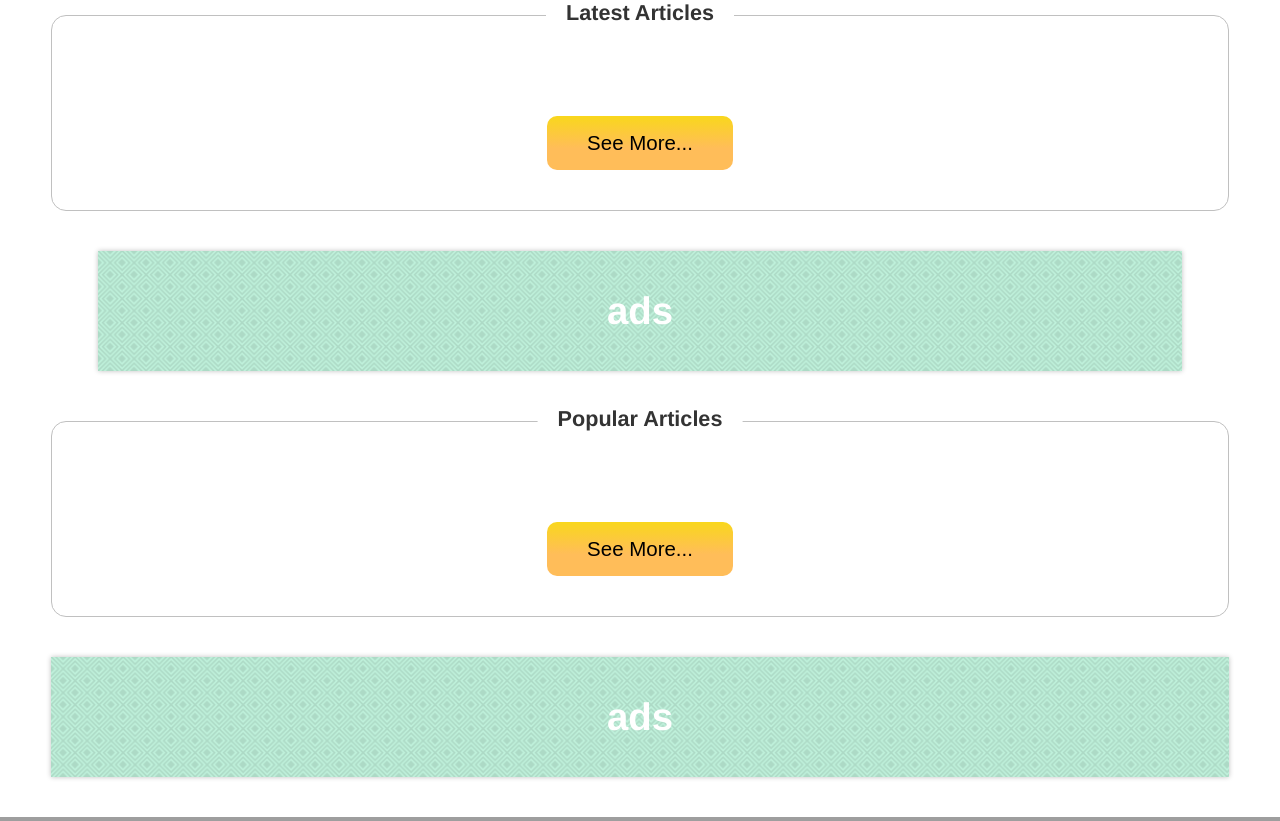
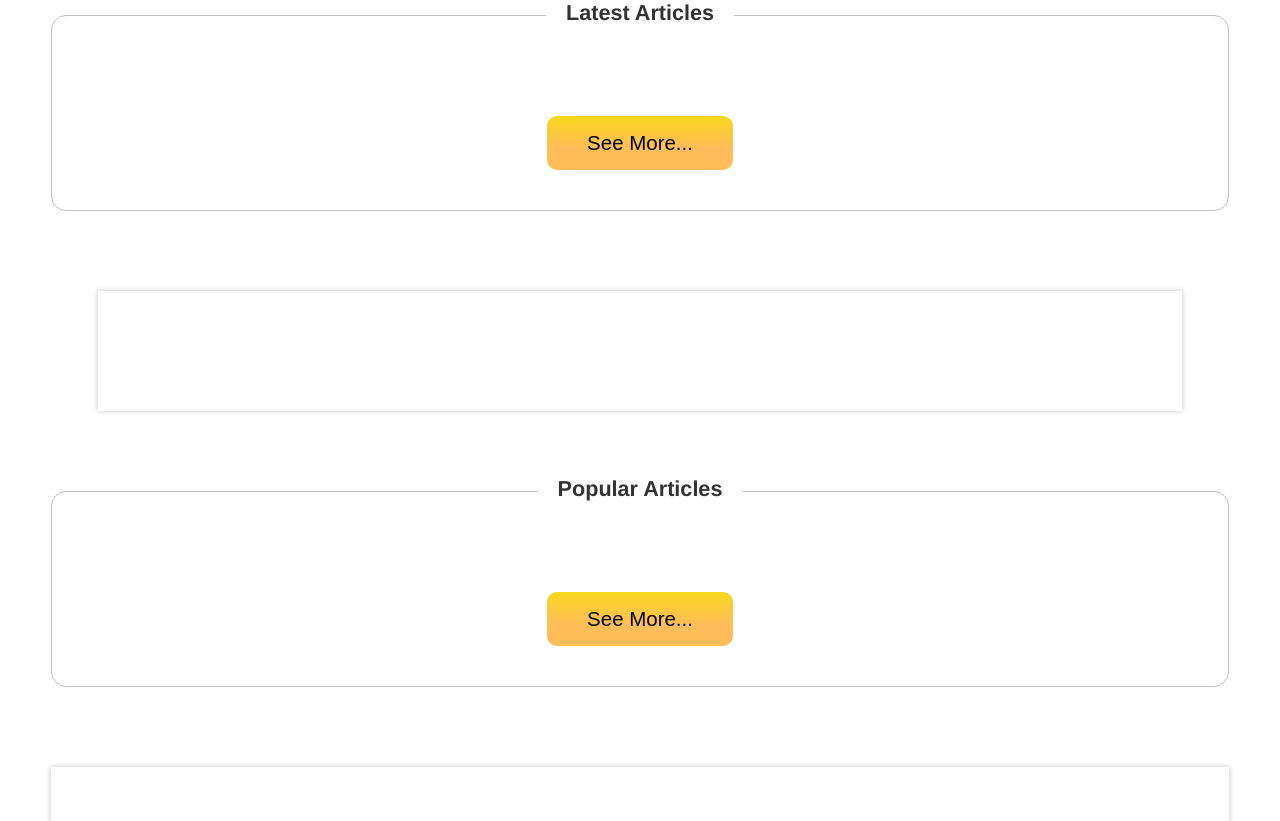
Before and after one commit to HoussemCoder/money_fabrica, a Django app: page /articles/ in a window 1280 px wide. Shown: the part 1322-2143 px from the top of the page. Run offline with Django 4.2, Linux system fonts and the light colour scheme; data that the repository does not hold is empty; some libraries are stand-ins or nearby versions; grey boxes are pictures that could not be loaded.

Commit message:
day of deployment

```diff
--- a/moneyfabrica_blog/blog_app/static/style/sass/base/_typography.scss
+++ b/moneyfabrica_blog/blog_app/static/style/sass/base/_typography.scss
@@ -38,8 +38,7 @@ p {
     @include font-styling('p', 'header');
     font-size: map-get($map: $f-sizes, $key: p-header-size);
     line-height: get-line-height(map-get($map: $f-sizes, $key: p-header-size));
-    letter-spacing: 0.08em;
-    font-weight: normal;
+    letter-spacing: 0.05em;
 }
 
 a:not(.a-btn) {
--- a/moneyfabrica_blog/blog_app/static/style/sass/components/_banners.scss
+++ b/moneyfabrica_blog/blog_app/static/style/sass/components/_banners.scss
@@ -47,13 +47,13 @@
             display: flex;
             justify-content: space-between;
             max-width: 1400px;
-            height: 100px;
+            height: 80px;
             .item {
                 display: flex;
                 align-items: center;
                 img {
-                    width: 100px;
-                    height: 100px;
+                    width: 80px;
+                    height: 80px;
                 }
                 p {
                     font-size: 0.9rem;
--- a/moneyfabrica_blog/blog_app/static/style/sass/layout/_ads.scss
+++ b/moneyfabrica_blog/blog_app/static/style/sass/layout/_ads.scss
@@ -53,6 +53,8 @@ aside {
     flex: 1;
     display: flex;
     flex-direction: column;
+    align-items: center;
+    // justify-content: center;
     gap: clamp(20px, 3vw, 30px);
     .company-ad {
         img {
@@ -97,20 +99,23 @@ aside {
             }
         }
     }
+    @include breakpoints(medium) {
+        flex-direction: row;
+        align-items: flex-start;
+    }
+    @include breakpoints(between-small) {
+        flex-direction: column;
+        align-items: center;
+    }
 }
 
 .in-between-ads {
-    margin-top: 40px;
-    margin-bottom: 40px;
+    margin-top: 80px;
+    margin-bottom: 80px;
     .container {
         height: 100%;
         padding: 60px;
         box-shadow: 0 0 5px map-get($map: $primary, $key: dark-light-color);
-        background-image: url(../../../images/ads/bg2.png);
-        background-repeat: repeat;
-        background-size: contain;
-        font-size: map-get($map: $f-sizes, $key: h1-size);
-        color: map-get($map: $primary, $key: second);
         position: relative;
         * {
             position: absolute;
@@ -119,5 +124,12 @@ aside {
             transform: translate(-50%, -50%);
             color: map-get($map: $primary, $key: second);
         }
+        a {
+            width: 100%;
+            img {
+                height: 200px;
+                width: 100%;
+            }
+        }
     }
 }
--- a/moneyfabrica_blog/blog_app/static/style/sass/layout/_article.scss
+++ b/moneyfabrica_blog/blog_app/static/style/sass/layout/_article.scss
@@ -73,6 +73,7 @@
             }
         }
         .after-article {
+            margin-top: 80px;
             grid-area: after-article;
             display: flex;
             flex-direction: column;
--- a/moneyfabrica_blog/blog_app/static/style/sass/main.css
+++ b/moneyfabrica_blog/blog_app/static/style/sass/main.css
@@ -148,8 +148,7 @@ p {
   text-shadow: 0 0 10px #333333;
   font-size: 1.8rem;
   line-height: 2.88rem;
-  letter-spacing: 0.08em;
-  font-weight: normal;
+  letter-spacing: 0.05em;
 }
 
 a:not(.a-btn) {
@@ -215,15 +214,15 @@ time {
   display: flex;
   justify-content: space-between;
   max-width: 1400px;
-  height: 100px;
+  height: 80px;
 }
 .banner-container .articles-banner .articles-group .item {
   display: flex;
   align-items: center;
 }
 .banner-container .articles-banner .articles-group .item img {
-  width: 100px;
-  height: 100px;
+  width: 80px;
+  height: 80px;
 }
 .banner-container .articles-banner .articles-group .item p {
   font-size: 0.9rem;
@@ -624,6 +623,7 @@ aside {
   flex: 1;
   display: flex;
   flex-direction: column;
+  align-items: center;
   gap: clamp(20px, 3vw, 30px);
 }
 aside .company-ad img {
@@ -667,20 +667,27 @@ aside .planner-ad .text-btn a {
   padding: 10px 30px;
   margin-bottom: 10px;
 }
+@media (max-width: 992px) {
+  aside {
+    flex-direction: row;
+    align-items: flex-start;
+  }
+}
+@media (max-width: 600px) {
+  aside {
+    flex-direction: column;
+    align-items: center;
+  }
+}
 
 .in-between-ads {
-  margin-top: 40px;
-  margin-bottom: 40px;
+  margin-top: 80px;
+  margin-bottom: 80px;
 }
 .in-between-ads .container {
   height: 100%;
   padding: 60px;
   box-shadow: 0 0 5px #c0c0c0;
-  background-image: url(../../../images/ads/bg2.png);
-  background-repeat: repeat;
-  background-size: contain;
-  font-size: 3.5rem;
-  color: white;
   position: relative;
 }
 .in-between-ads .container * {
@@ -689,6 +696,13 @@ aside .planner-ad .text-btn a {
   left: 50%;
   transform: translate(-50%, -50%);
   color: white;
+}
+.in-between-ads .container a {
+  width: 100%;
+}
+.in-between-ads .container a img {
+  height: 200px;
+  width: 100%;
 }
 
 .main-section {
@@ -767,6 +781,7 @@ aside .planner-ad .text-btn a {
   padding-left: 60px;
 }
 .main-section > .container .after-article {
+  margin-top: 80px;
   grid-area: after-article;
   display: flex;
   flex-direction: column;
```
Also changed, not shown: moneyfabrica_blog/blog_app/templates/blog_app/article_template.html (+8 -19 lines), 1 other file.
